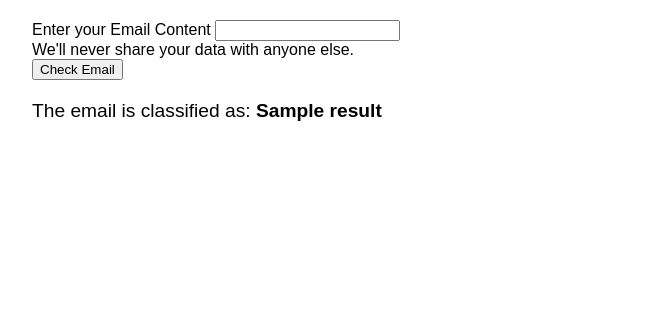
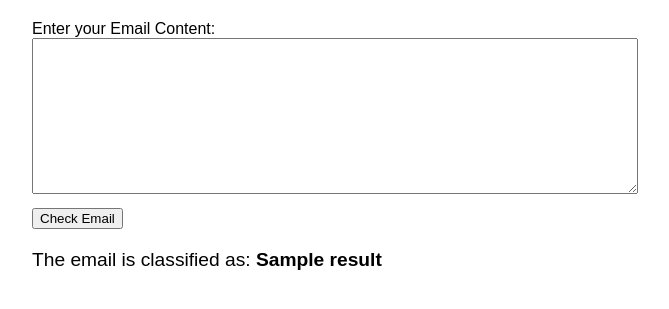
Before and after one commit to ahmedbutt1911/APDS-Dashboard, a Django app: template templates/Input.html in a window 1280 px wide. Shown: the top 309 px of the page, without its empty margins (308-977 px from the left). Run offline with Django 5.2, Linux system fonts and the light colour scheme; the template is opened without the code that fills it: most values are stand-ins (such as "Sample title", 1, 10 or a date in 2020); parts of the project's set-up code (start-up, migrations or seed data) failed here and were passed over.

Commit message:
replaced text field with textarea + added red and green css for respective results

```diff
--- a/ServerSidePage/views.py
+++ b/ServerSidePage/views.py
@@ -40,4 +40,5 @@ def prediction(request):
             print(processed_content)
             prediction_result = loaded_model.predict(processed_content)
             result = "Spam Email" if prediction_result[0] > 0.5 else "Legitimate Email"
-    return render(request,"Input.html", {'result':result})
+            classification = "spam" if prediction_result[0] > 0.5 else "legitimate"
+    return render(request,"Input.html", {'result':result, 'class':classification})
--- a/templates/Input.html
+++ b/templates/Input.html
@@ -3,22 +3,19 @@
     <div class="container">
         <form id="uploadForm" method="POST" action="">
             {% csrf_token %}
-            <div class="mb-3">
+            <div>
                 <label for="Phishing Content" class="form-label">
-                    Enter your Email Content
+                    Enter your Email Content:
                 </label>
-                <input type="text" id="Content"
-                       class="form-control" name="email_content">
-                <div id="emailHelp" class="form-text">
-                    We'll never share your data with anyone else.
-                </div>
+                <br>
+                <textarea type="text" id="Content" class="form-control" name="email_content"></textarea>
             </div>
             <button type="submit" class="btn btn-primary">Check Email</button>
         </form>
         {% if result %}
             <div class="result">
                 The email is classified as:
-                <strong class="{{ 'the Email is' }}">{{ result }}</strong>
+                <strong class="{{ class }}">{{ result }}</strong>
             </div>
         {% endif %}
     </div>
```
